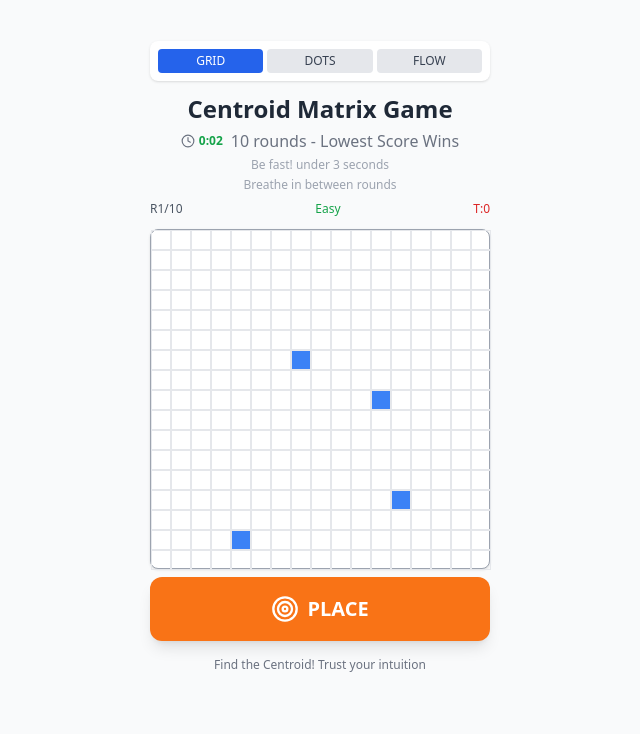
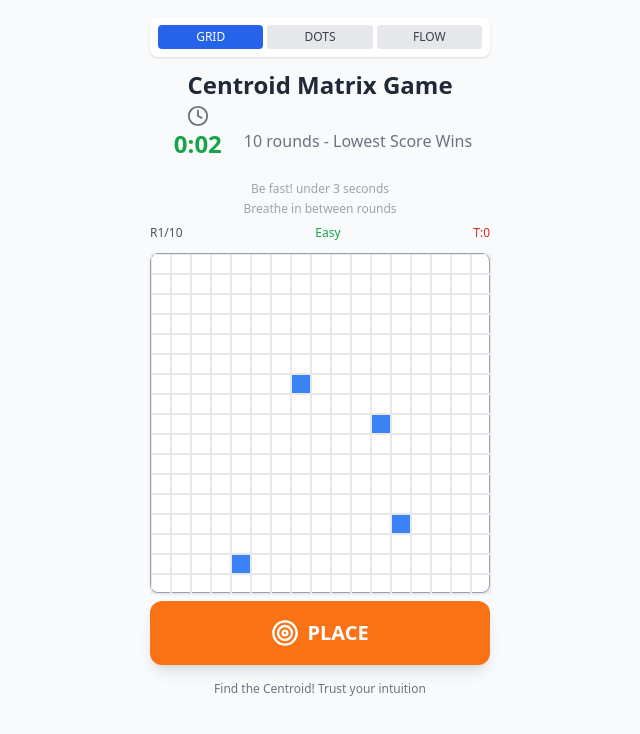
Before and after one commit to jelaludo/CentroidMatrixGuess, a React (Vite) app: page / in a window 1280 px wide. Both pictures are taken after a click on the button "START Game". Shown: the top 734 px of the page, without its empty margins (320-960 px from the left). Built offline with nearby package versions, Linux system fonts and the light colour scheme.

Commit message:
bigger timer

```diff
--- a/src/components/CentroidGame.jsx
+++ b/src/components/CentroidGame.jsx
@@ -761,14 +761,12 @@ const CentroidGame = () => {
         <div className="w-full text-center mb-2">
           <h1 className="text-2xl font-bold text-gray-800 mb-1">Centroid Matrix Game</h1>
           <div className="flex items-center justify-center mb-1">
-            {/* Timer (small, left) */}
+            {/* Timer (large, 3 lines, left) */}
             {gameStarted && (
-              <div className="flex items-center gap-1 mr-2 text-xs text-gray-500">
-                <Clock className="text-gray-500" size={14} />
-                <span className={`font-bold ${getTimerColor()}`}>{formatTime(timer)}</span>
-                {timerPenalty > 0 && (
-                  <span className="text-xs text-red-600">+{timerPenalty}</span>
-                )}
+              <div className="flex flex-col items-center justify-center mr-4" style={{ minWidth: 60 }}>
+                <Clock className="text-gray-500 mb-0.5" size={22} />
+                <span className={`font-bold ${getTimerColor()} text-2xl leading-tight`} style={{ fontVariantNumeric: 'tabular-nums' }}>{formatTime(timer)}</span>
+                <span className="text-xs text-red-600 mt-0.5" style={{ minHeight: 16 }}>{timerPenalty > 0 ? `+${timerPenalty}` : ''}</span>
               </div>
             )}
             <span className="text-base text-gray-500">10 rounds - Lowest Score Wins</span>
```
